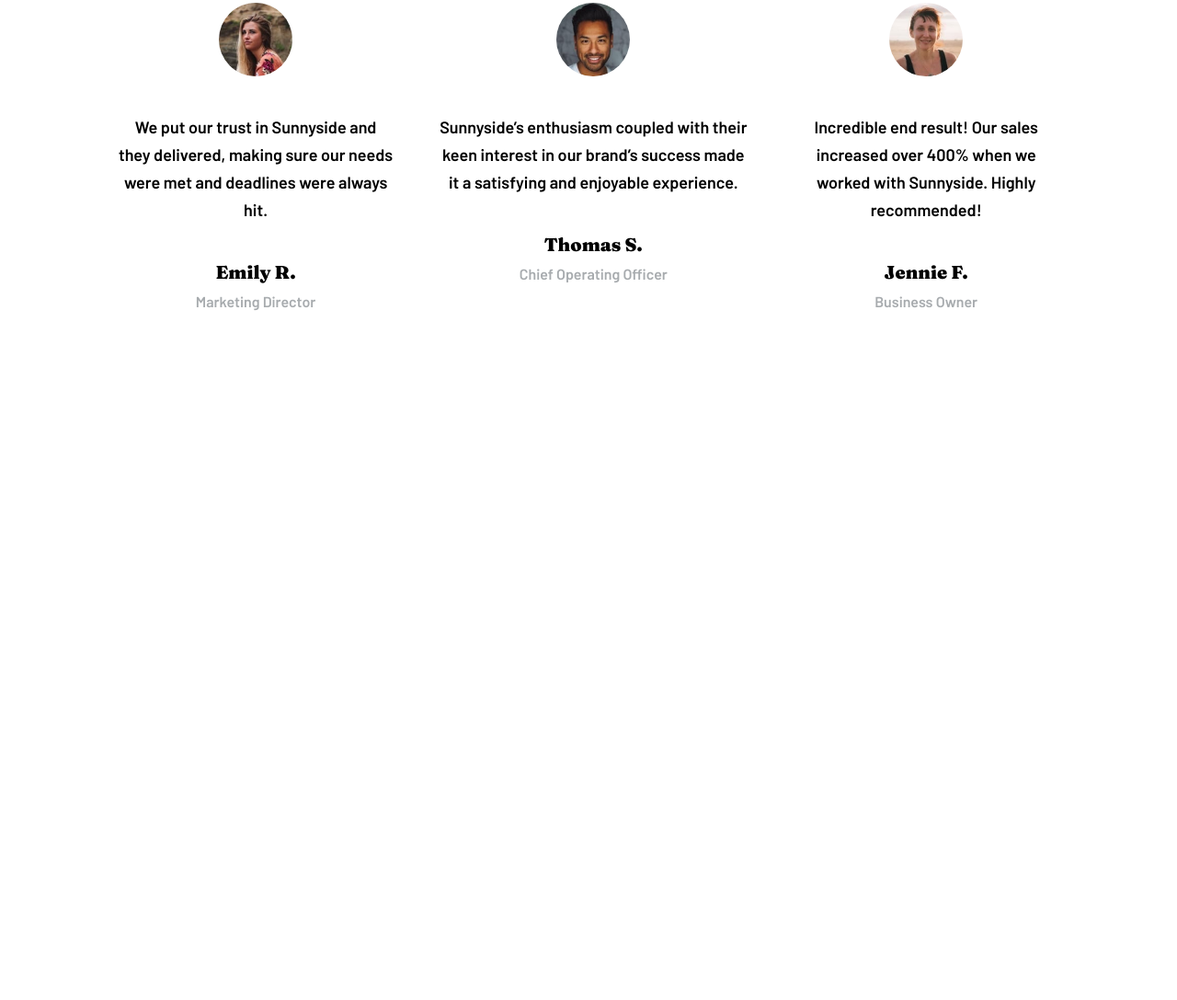
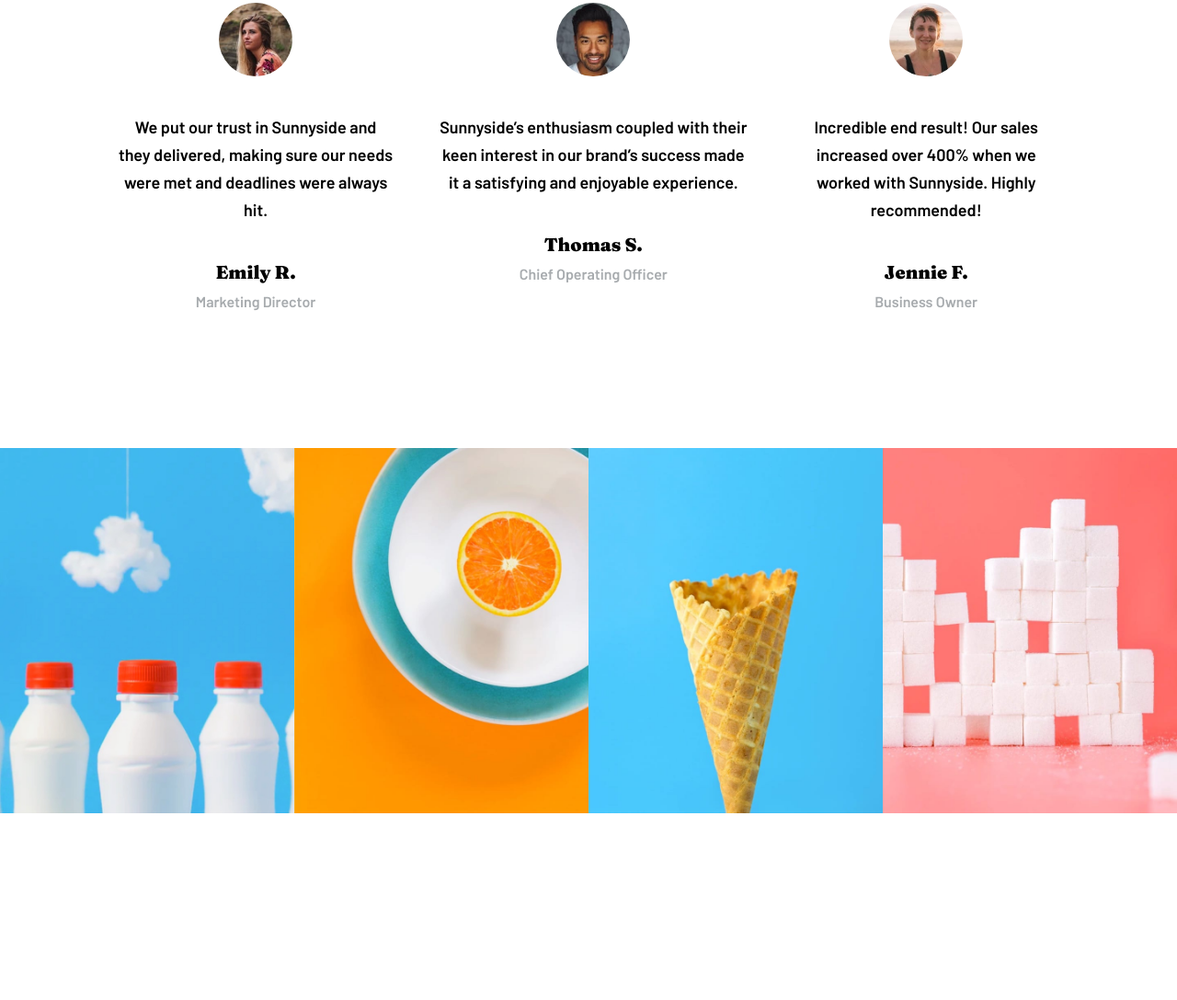
Before and after one commit to cloviswrodrigues/sunnyside_agency_landing_page, a website: page frontend/index.html in a window 1280 px wide. Shown: the part 2843-3930 px from the top of the page at 92% size. Before the commit the page ends 3330 px from the top, so only its background shows below. Drawn offline with Linux system fonts and the light colour scheme.

Commit message:
stylized gallery

```diff
--- a/frontend/index.html
+++ b/frontend/index.html
@@ -111,6 +111,12 @@
         </div>
       </div>
     </section>
+    <section class="gallery">
+      <div class="gallery__img-milk"></div>
+      <div class="gallery__img-orange"></div>
+      <div class="gallery__img-cone"></div>
+      <div class="gallery__img-sugarcubes"></div>
+    </section>
   </main>
 
 
--- a/frontend/scss/_component.scss
+++ b/frontend/scss/_component.scss
@@ -171,3 +171,35 @@
        color: $color-grayish-blue;
     }
 }
+
+.gallery {
+    display: flex;
+    width: 100%;
+    max-height: 50rem;
+
+    &__img-milk {
+        width: 100%;
+        height: 60rem;
+        background: url(../images/desktop/image-gallery-milkbottles.jpg) no-repeat;
+        background-size: contain;
+    }
+
+    &__img-orange {
+        width: 100%;
+        height: 60rem;
+        background: url(../images/desktop/image-gallery-orange.jpg) no-repeat;
+        background-size: contain;
+    }
+    &__img-cone {
+        width: 100%;
+        height: 60rem;
+        background: url(../images/desktop/image-gallery-cone.jpg) no-repeat;
+        background-size: contain;
+    }
+    &__img-sugarcubes {
+        width: 100%;
+        height: 60rem;
+        background: url(../images/desktop/image-gallery-sugarcubes.jpg) no-repeat;
+        background-size: contain;
+    }
+}
```
Also changed, not shown: frontend/css/style.css, 1 other file.
